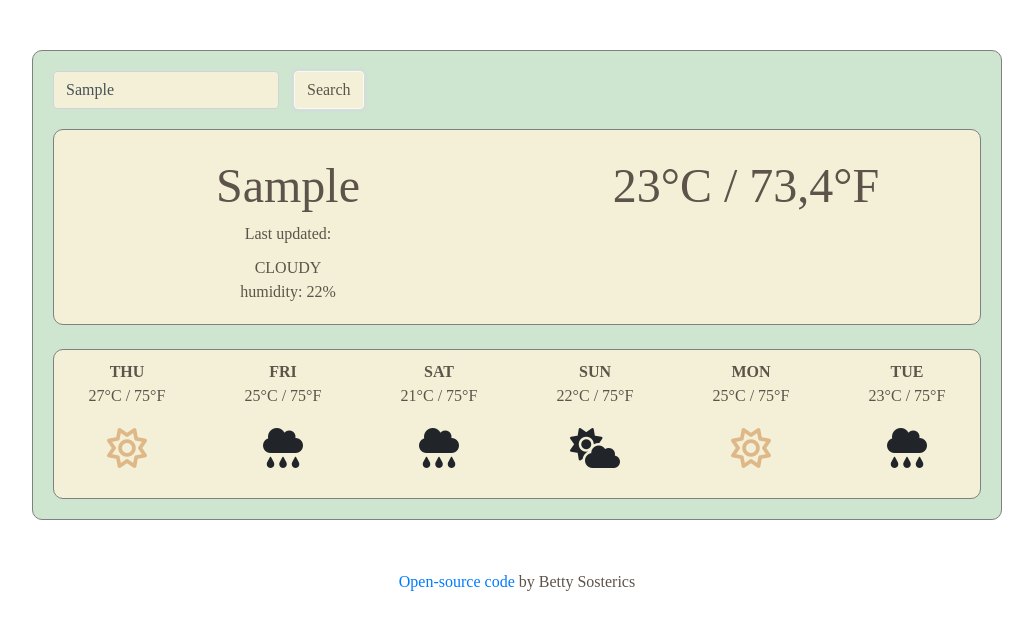
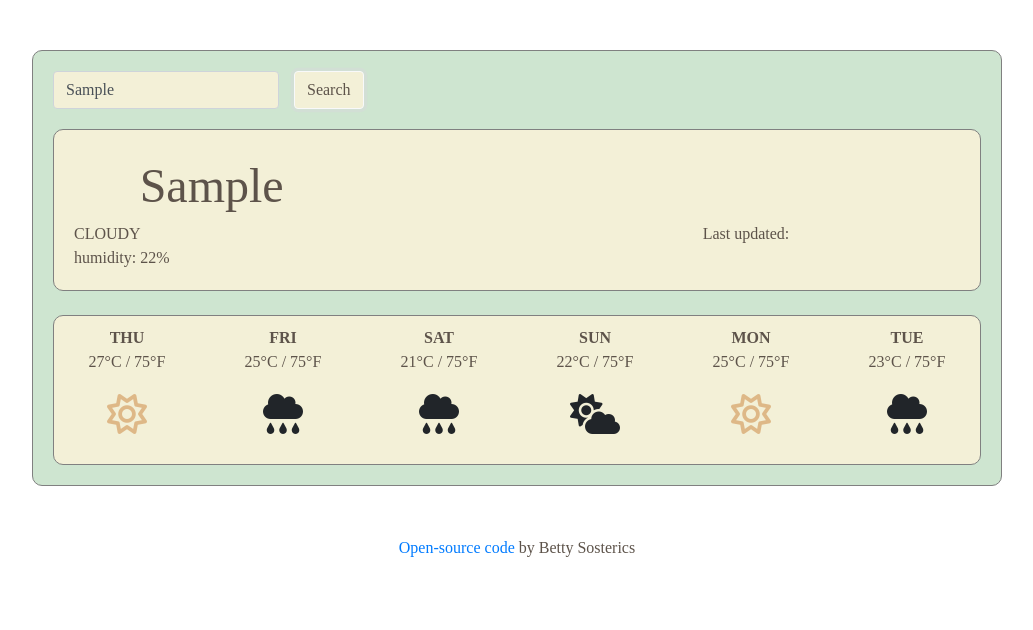
Before and after one commit to BettySosterics/weather-app, a plain HTML site: page index.html in a window 1280 px wide. Both pictures are taken after typing "Sample" into the empty fields and a click on the button "Search". Shown: the whole page, without its empty margins (123-1156 px from the left). Drawn offline with nearby package versions, Linux system fonts and the light colour scheme; no server answers.

Commit message:
updated the search engine

```diff
--- a/index.html
+++ b/index.html
@@ -28,23 +28,24 @@
             class="form-control"
             id="city-input"
             autofocus
+            autocomplete="off"
           />
           <div class="col searchButton">
             <button type="submit" class="btn btn-light">Search</button>
           </div>
         </form>
 
-
-
         <div class="card currentCity">
           <div class="row currentCityData">
-            <div class="col" id="current-city">Vienna</div>
-            <div class="col" id="current-temperature">23°C / 73,4°F</div>
+            <div class="col" id="current-city"></div>
+            <div class="col">
+              <img src="" alt="" id="currentWeatherLogo" />
+            </div>
+            <div class="col" id="current-temperature"></div>
           </div>
           <div class="row">
             <div class="col">
               <p class="moreInfo">
-                <div>Last updated:</div><h2 id="current-time"></h2>
                 <span id="descr">CLOUDY</span>
                 <br />
                 humidity: <span id="humidity">22</span>%
@@ -52,10 +53,8 @@
               </p>
             </div>
             <div class="col">
-              <img
-              src=""
-              alt =""
-              id="currentWeatherLogo"/>
+              <div>Last updated:</div>
+              <h2 id="current-time"></h2>
             </div>
           </div>
         </div>
--- a/src/index.js
+++ b/src/index.js
@@ -1,17 +1,3 @@
-function selectCity(event) {
-  event.preventDefault();
-  let input = document.querySelector("#city-input");
-  let city = document.querySelector("#current-city");
-  city.innerHTML = `${input.value}`;
-  let apiKey = "9d2606ef8c586cbebc46ab5a29408811";
-  let apiUrl = `https://api.openweathermap.org/data/2.5/weather?q=${input.value}&appid=${apiKey}&units=metric`;
-
-  axios.get(apiUrl).then(showTemp);
-}
-
-let form = document.querySelector("#city-form");
-form.addEventListener("submit", selectCity);
-
 function formatDate(timestamp) {
   let date = new Date(timestamp);
   let hours = date.getHours();
@@ -59,3 +45,17 @@ function showTemp(response) {
     `http://openweathermap.org/img/wn/${response.data.weather[0].description}@2x.png`
   );
 }
+
+function selectCity(event) {
+  event.preventDefault();
+  let input = document.querySelector("#city-input");
+  let city = document.querySelector("#current-city");
+  city.innerHTML = `${input.value}`;
+  let apiKey = "9d2606ef8c586cbebc46ab5a29408811";
+  let apiUrl = `https://api.openweathermap.org/data/2.5/weather?q=${input.value}&appid=${apiKey}&units=metric`;
+
+  axios.get(apiUrl).then(showTemp);
+}
+
+let form = document.querySelector("#city-form");
+form.addEventListener("submit", selectCity);
--- a/src/styles.css
+++ b/src/styles.css
@@ -28,6 +28,7 @@ p {
 
 img {
   width: 100px;
+  vertical-align: top !important;
 }
 
 .btn {
@@ -68,13 +69,8 @@ img {
   display: inline !important;
 }
 .moreInfo {
-  text-align: center !important;
-
-  margin: 0 !important;
-}
-
-.col {
-  vertical-align: baseline !important;
+  text-align: left !important;
+  margin: 20 !important;
 }
 
 .container {
```
